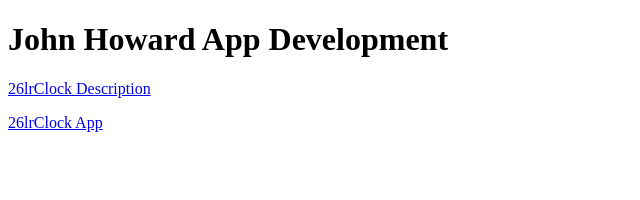
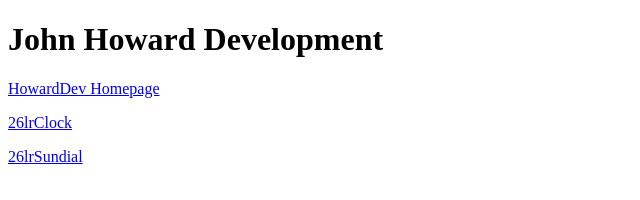
Before and after one commit to 26LourJohn/26LourJohn.github.io, a plain HTML site: page index.html in a window 1280 px wide. Shown: the whole page, without its empty margins (0-640 px from the left). Drawn offline with Linux system fonts and the light colour scheme.

Commit message:
sundial added

```diff
--- a/index.html
+++ b/index.html
@@ -2,8 +2,9 @@
 <html>
 <head><title>John's Github</title></head>
 <body>
-<h1>John Howard App Development</h1>
-<p><a href="/26lrClock/index.html">26lrClock Description</a></p>
-<p><a href="/26lrClock/26lrClock.html">26lrClock App</a></p>
+<h1>John Howard Development</h1>
+<p><a href="/26lrClock/index.html">HowardDev Homepage</a></p>
+<p><a href="/26lrClock/26lrClock.html">26lrClock</a></p>
+<p><a href="/26lrSundial/26lrSundial.html">26lrSundial</a></p>
 </body>
 </html>
```
